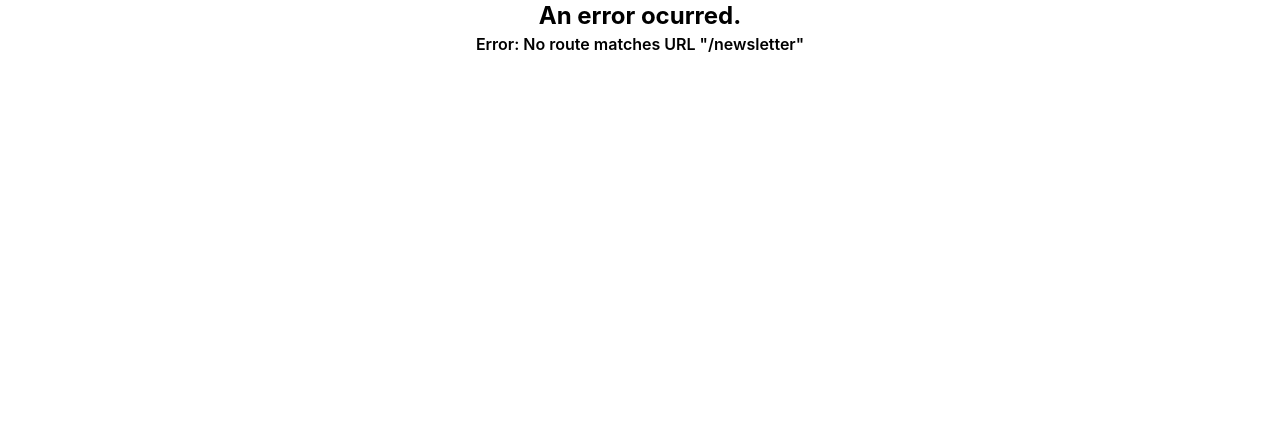
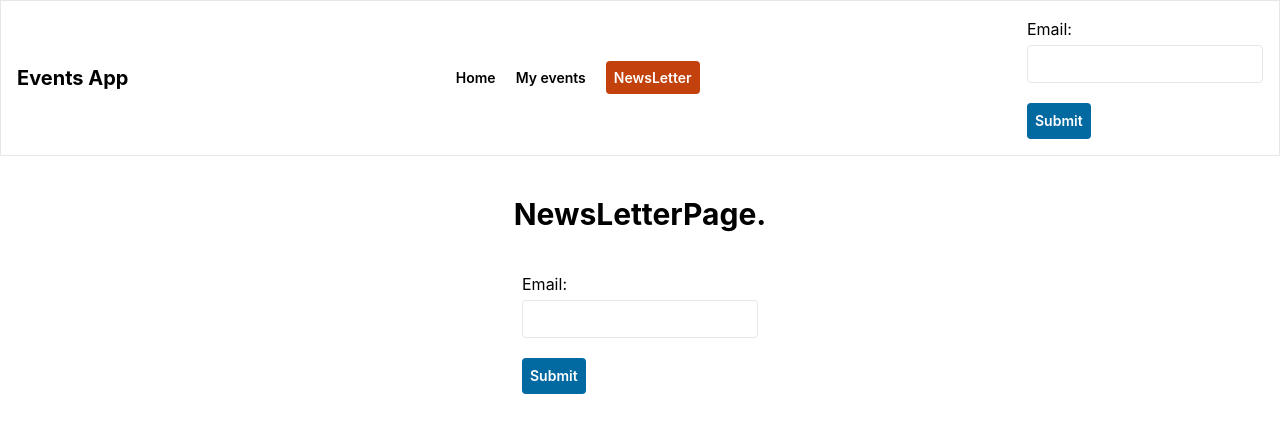
Before and after one commit to Jorge-Ortiz-Mata/react-router-loader-action, a React (Create React App) app: page /newsletter in a window 1280 px wide. Shown: the top 432 px of the page. Built offline with nearby package versions, Linux system fonts and the light colour scheme.

Commit message:
useFetcher Hook. Custom Form actions.

```diff
--- a/src/App.jsx
+++ b/src/App.jsx
@@ -12,7 +12,8 @@ import EventEditPage from './pages/EventEditPage';
 import MainLayout from './pages/MainLayout';
 import EventLayout from './pages/EventLayout';
 import EventNew, { action as EventNewAction } from './pages/EventNew';
-
+import NewsLetterPage from './pages/NewsLetterPage';
+import { action as NewsLettersFormAction } from './components/NewsLetterForm';
 
 const route = createBrowserRouter([
   {
@@ -45,6 +46,11 @@ const route = createBrowserRouter([
           },
         ]
       },
+      {
+        path: 'newsletter',
+        element: <NewsLetterPage />,
+        action: NewsLettersFormAction
+      },
     ]
   }
 ])
--- /dev/null
+++ b/src/components/NewsLetterForm.jsx
@@ -0,0 +1,27 @@
+import { useFetcher } from "react-router-dom"
+import EventInput from "./EventInput"
+import EventSubmit from "./EventSubmit"
+
+const NewsLetterForm = () => {
+  const fetcher = useFetcher();
+  const response = fetcher;
+
+  console.log('===========START================');
+  console.log('Fetcher response:');
+  console.log(response.state === 'loading');
+
+  return(
+    <fetcher.Form method="post" action="/newsletter">
+      <EventInput name='email' label='Email' />
+      <EventSubmit />
+    </fetcher.Form>
+  )
+}
+
+export default NewsLetterForm;
+
+export const action = async ({request, params}) => {
+  const data = await request.formData();
+  console.log(data.get('email'));
+  return data.get('email');
+}
--- a/src/pages/Navbar.jsx
+++ b/src/pages/Navbar.jsx
@@ -1,4 +1,5 @@
 import { NavLink } from "react-router-dom"
+import NewsLetterForm from "../components/NewsLetterForm";
 
 const Navbar = () => {
 
@@ -36,7 +37,23 @@ const Navbar = () => {
               My events
             </NavLink>
           </li>
+
+          <li className="text-sm font-semibold">
+            <NavLink
+              to="newsletter"
+              className={({isActive}) => (
+                isActive
+                ? 'bg-orange-700 p-2 text-white rounded'
+                : undefined
+              )}
+              end
+            >
+              NewsLetter
+            </NavLink>
+          </li>
         </ul>
+
+        <NewsLetterForm />
       </nav>
     </header>
   );
--- /dev/null
+++ b/src/pages/NewsLetterPage.jsx
@@ -0,0 +1,12 @@
+import NewsLetterForm from "../components/NewsLetterForm";
+
+const NewsLetterPage = () => {
+
+  return(
+  <section className="flex flex-col w-full items-center justify-center py-10">
+    <h2 className="font-bold text-3xl mb-10">NewsLetterPage.</h2>
+    <NewsLetterForm />
+  </section>
+  )
+}
+export default NewsLetterPage;
```
Also changed, not shown: 1 other file (tests, documents, lock files or other folders).
